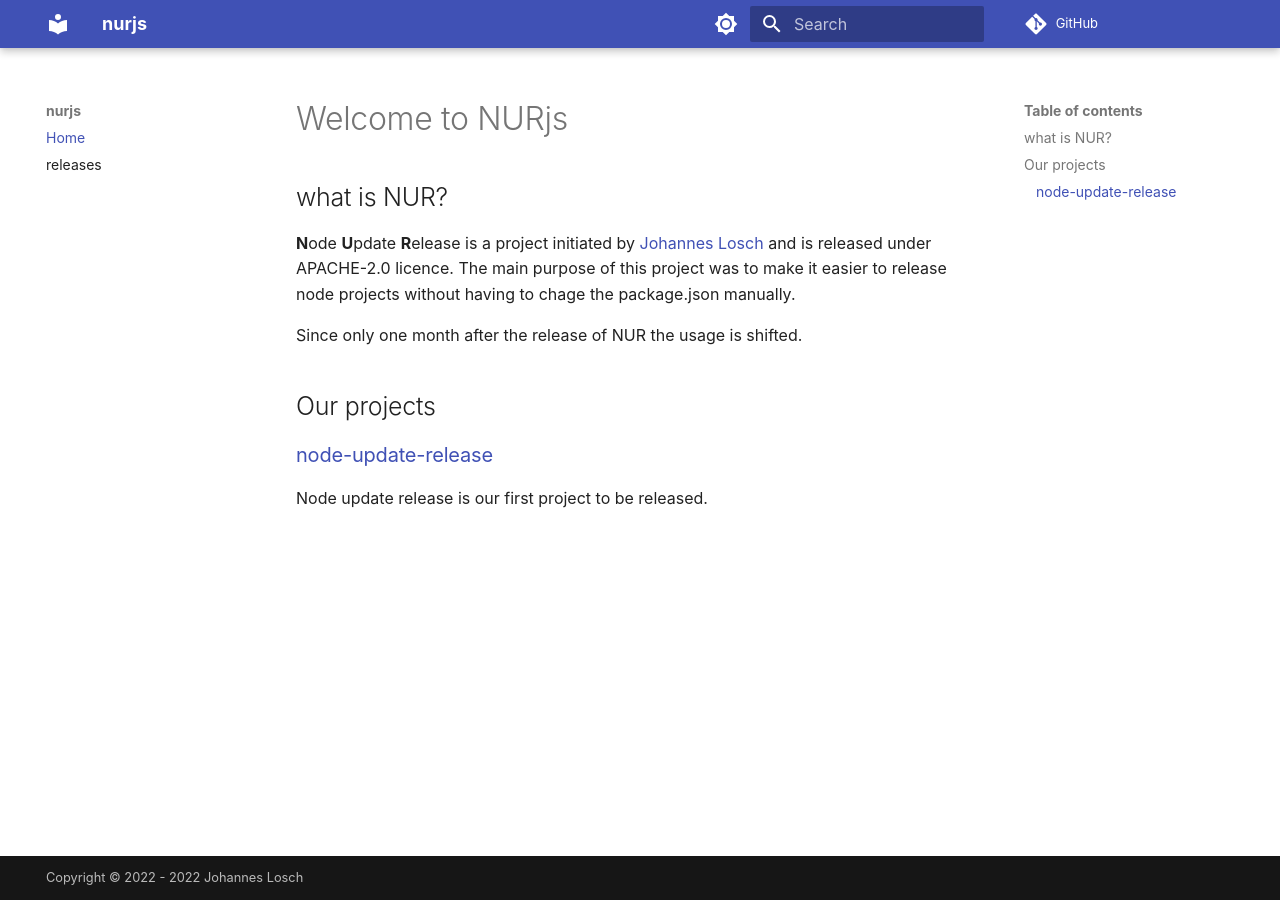
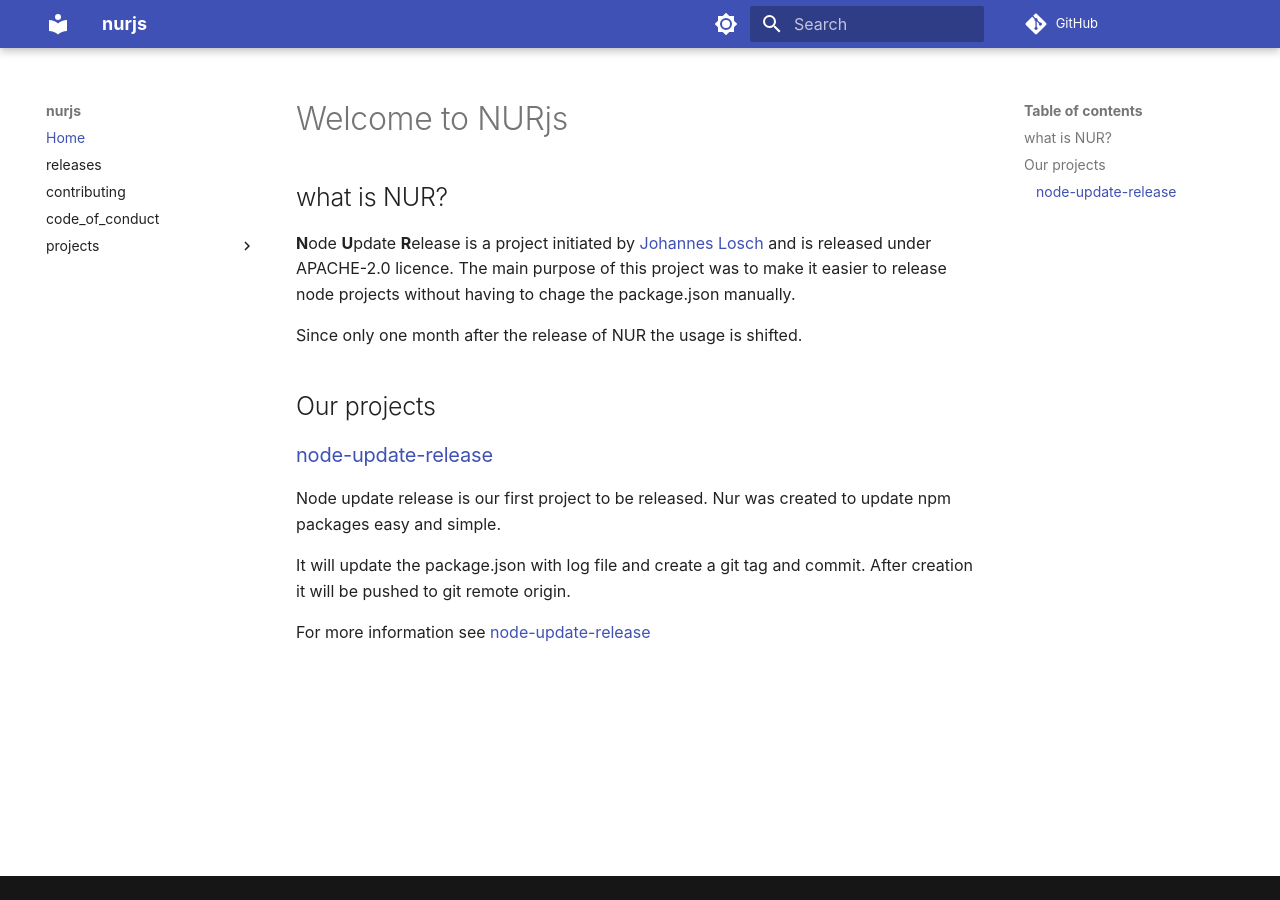
Before and after one commit to nurjs/nurjs, an MkDocs documentation site: the page built from docs/index.md, in a window 1280 px wide. Built offline with MkDocs 1.6.1 and Material for MkDocs 9.7.7, drawn with Linux system fonts in a browser that asks for light colours; comment, search, counter and statistics services are not loaded.

Commit message:
added content

```diff
--- a/docs/index.md
+++ b/docs/index.md
@@ -10,4 +10,9 @@
 ## Our projects
 
 ### [node-update-release](https://github.com/nurjs/node-update-release){target="\_blank"}
-Node update release is our first project to be released.
+
+Node update release is our first project to be released. Nur was created to update npm packages easy and simple.
+
+It will update the package.json with log file and create a git tag and commit. After creation it will be pushed to git remote origin.
+
+For more information see [node-update-release](./projects/node-update-release.md)
--- a/mkdocs.yml
+++ b/mkdocs.yml
@@ -1,8 +1,12 @@
 site_name: nurjs
-site_url: https://example.com/
+site_url: https://nurjs.com/
 nav:
   - Home: index.md
   - releases: releases.md
+  - contributing: contributing.md
+  - code_of_conduct: code_of_conduct.md
+  - projects:
+    - node-update-release: projects/node-update-release.md
 theme:
   name: material
   font: false
@@ -41,10 +45,9 @@
 
 plugins:
   - search
-copyright: Copyright &copy; 2022 - 2022 Johannes Losch
 extra:
   generator: false
-repo_url: https://github.com/nurjs/nurjs
+repo_url: https://github.com/nurjs/
 
 markdown_extensions:
   - admonition
```
Also changed, not shown: docs/projects/node-update-release.md (added, +53 -0 lines).
